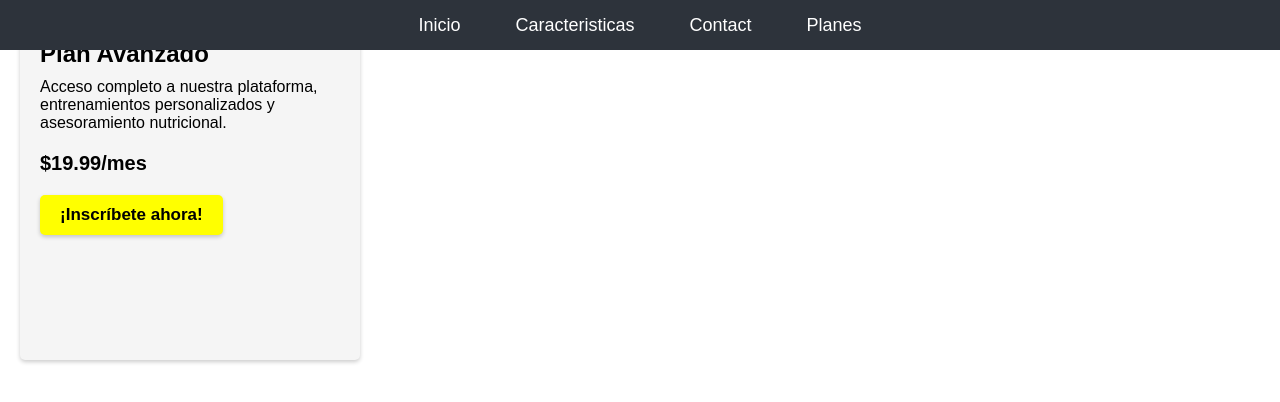
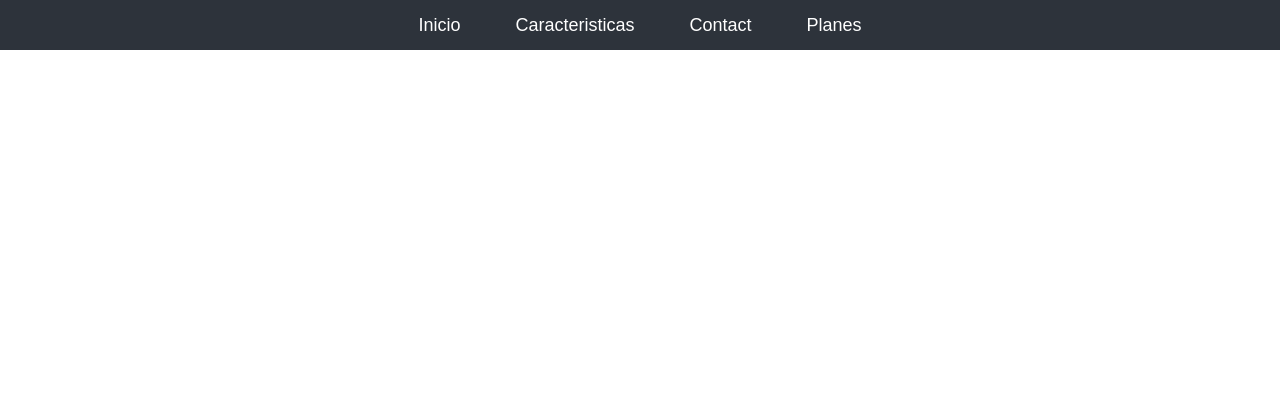
Before and after one commit to crescowboy/appwebfitness, a React (Create React App) app: page /food in a window 1280 px wide. Shown: the top 402 px of the page. Built offline with nearby package versions, Linux system fonts and the light colour scheme.

Commit message:
agregando boton contactanos al entreno_page

```diff
--- a/src/index.css
+++ b/src/index.css
@@ -354,18 +354,22 @@ header{
   margin-bottom: 20px;
 }
 
-.entrenamientos-contact button {
+.buttons-entrenoPage button{
+  margin-right: 10px;
+}
+
+/* .entrenamientos-contact button {
   padding: 10px 20px;
   background-color: #007bff;
   color: #fff;
   border: none;
   border-radius: 5px;
   cursor: pointer;
-}
+} */
 
-.entrenamientos-contact button:hover {
+/* .entrenamientos-contact button:hover {
   background-color: #0056b3;
-}
+} */
 
 /* REGISTRO PLANES */
 
--- a/src/paginas/Entreno_page.jsx
+++ b/src/paginas/Entreno_page.jsx
@@ -59,7 +59,10 @@ const Entreno_page = () => {
         <div className="entrenamientos-contact">
           <h2>¡Contáctanos para obtener más información!</h2>
           <p>Si estás interesado en nuestros servicios de entrenamiento personalizado, no dudes en contactarnos.</p>
-          <button onClick={handleGoBack}>Volver</button>
+          <div className='buttons-entrenoPage'>
+          <button className='cta-button' onClick={handleGoBack}>Volver</button>
+          <button className='cta-button' onClick={handleGoBack}>Contactanos</button>
+          </div>
         </div>
       </div>
     </div>
--- a/src/paginas/Food_page.jsx
+++ b/src/paginas/Food_page.jsx
@@ -4,28 +4,15 @@ import { Contexto } from '../Context/Contexto'
 
 const Food_page = () => {
 
-  const {prueba,setPrueba} = useContext(Contexto)
 
-  const hola = () =>{
-    setPrueba("prueba")
-  }
 
-  console.log("VALOR: ",prueba)
+
 
   return (
     <div>
       <Nav></Nav>
 
-      <div className="plan">
-          <h2 className="plan-title">Plan Avanzado</h2>
-          <p className="plan-description">
-            Acceso completo a nuestra plataforma, entrenamientos personalizados y asesoramiento nutricional.
-          </p>
-          <p className="plan-price">$19.99/mes</p>
-          <a href="/" className="cta-button" onClick={hola}>
-            ¡Inscríbete ahora!
-          </a>
-        </div>
+
     </div>
   )
 }
--- a/src/paginas/FormPago.jsx
+++ b/src/paginas/FormPago.jsx
@@ -29,7 +29,7 @@ const FormPago = () => {
 
       Swal.fire({
         title: 'Confirmacion',
-        text: 'Estas seguro que quieres contratar el plan?',
+        text: 'Estas seguro que quieres contratar el plan '+planSeleccionado+'?',
         icon: 'info',
         timerProgressBar: true,
         showCancelButton: true,
```
